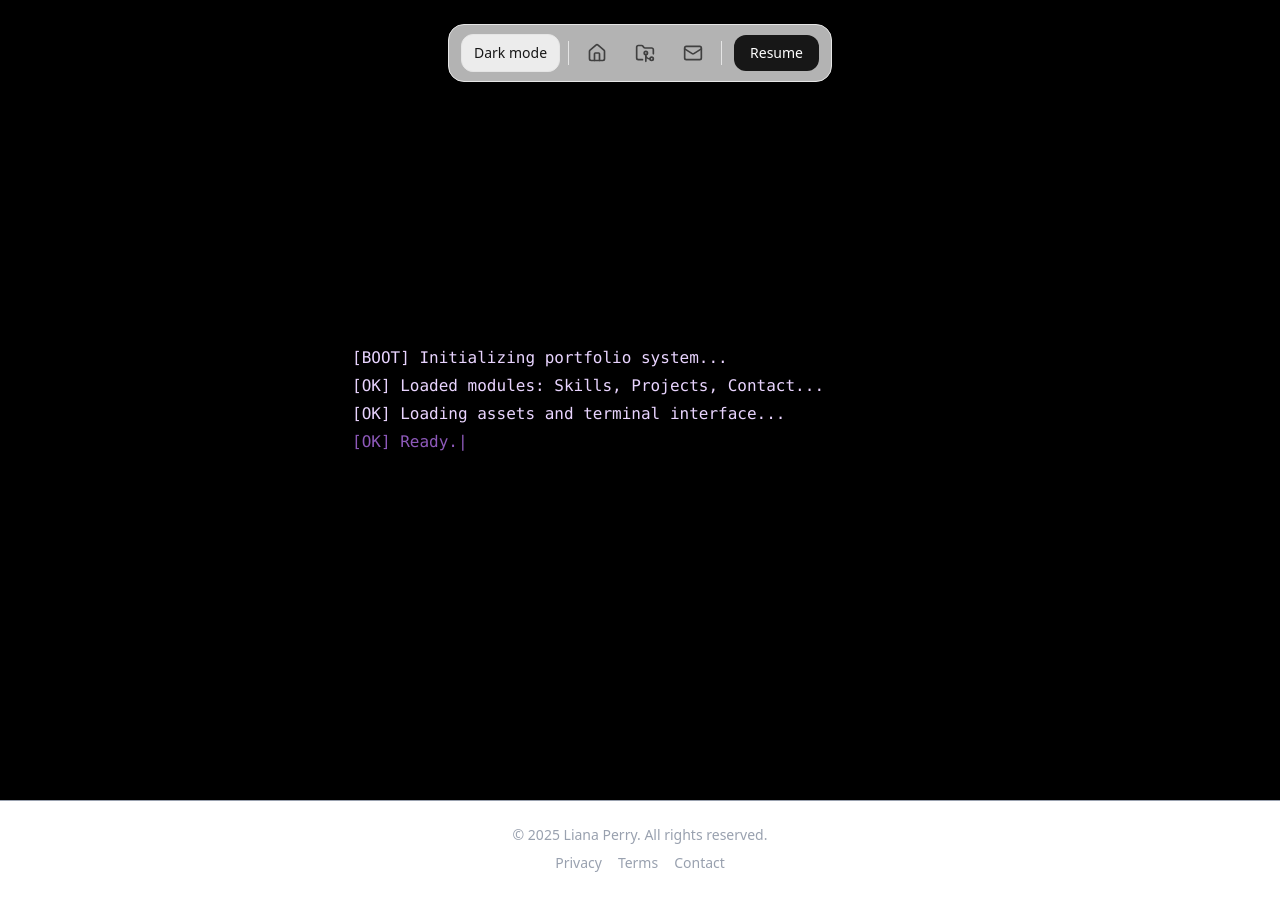
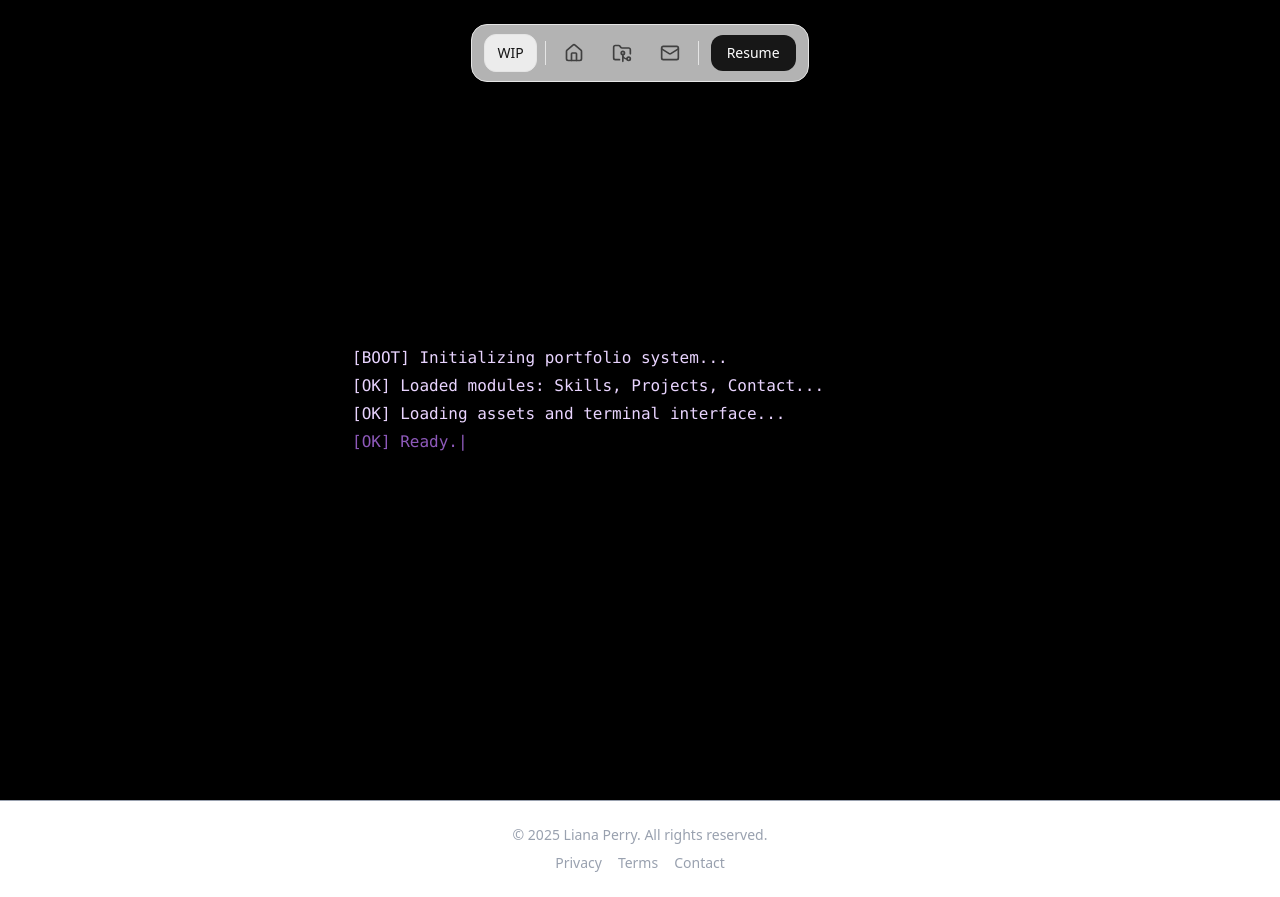
Before and after one commit to lperry022/lianaperry.com, a Next.js app: page /home in a window 1280 px wide. Built offline with nearby package versions, Linux system fonts and the light colour scheme.

Commit message:
Changing light and dark toggle to WIP

```diff
--- a/components/ThemeToggle.tsx
+++ b/components/ThemeToggle.tsx
@@ -20,7 +20,7 @@ export default function ThemeToggle() {
       className="rounded-xl border border-neutral-200 bg-neutral-50/80 px-3 py-2 text-sm
                  dark:border-white/10 dark:bg-white/5"
     >
-      {isDark ? 'Light mode' : 'Dark mode'}
+      {isDark ? 'WIP' : 'WIP'}
     </button>
   );
 }
```
